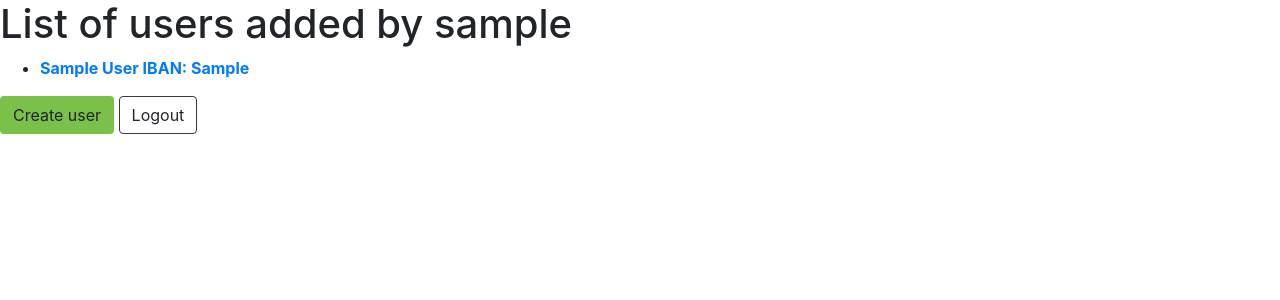
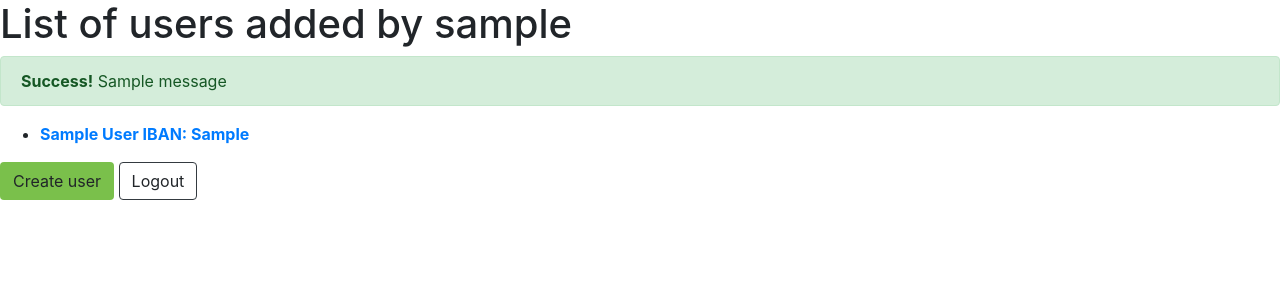
Before and after one commit to Habbi95/django-iban-app, a Django app: page /crud/get_users in a window 1280 px wide. Shown: the top 300 px of the page. Run offline with Django 4.2, Linux system fonts and the light colour scheme; a user stored in the database is signed in; tables that the repository leaves empty hold one stand-in row (values such as "Sample post"); one stand-in notice (Sample message) is shown; some libraries are stand-ins or nearby versions.

Commit message:
Added messages to main get_users view

```diff
--- a/iban_crud/templates/get_users.html
+++ b/iban_crud/templates/get_users.html
@@ -12,6 +12,21 @@
     </head>
     <body>
         <h1>List of users added by {{ request.user.username }}</h1>
+        {% if messages %}
+            {% for message in messages %}
+                {% if message.tags == "success" %}
+                    <div class="alert alert-success">
+                        <strong>Success!</strong> {{ message }}
+                        <br>
+                    </div>
+                {% else %}
+                    <div class="alert alert-danger">
+                        <strong>Error</strong> {{ message }}
+                        <br>
+                    </div>
+                {% endif %}
+            {% endfor %}
+        {% endif %}
         {% if iban_user_list %}
             <ul>
             {% for user in iban_user_list %}
--- a/iban_crud/views.py
+++ b/iban_crud/views.py
@@ -1,6 +1,7 @@
 from django.contrib.auth.decorators import login_required
 from django.shortcuts import render, redirect
-from django.http import Http404, HttpResponseRedirect
+from django.http import Http404
+from django.contrib import messages
 
 from .models import IBANUser
 from .forms import IBANUserForm
@@ -21,6 +22,7 @@ def delete_user(request, user_id):
         raise Http404("User does not exist. Please check the owner of the user")
 
     iban_user.delete()
+    messages.success(request, 'User deleted')
     return redirect(get_users)
 
 @login_required
@@ -48,7 +50,13 @@ def create_or_update_user(request, user_id=None):
                 iban = iban_user.iban
 
             IBANUser.objects.update_or_create(first_name=first_name, last_name=last_name, created_by=created_by, iban=iban, defaults=defaults)
-            return redirect(get_users)
+            messages.success(request, 'User created' if not user_id else 'User updated')
+        else:
+            list_of_errors = form.errors.as_data()
+            for error in list_of_errors:
+                messages.error(request, str(list_of_errors[error].pop()))
+
+        return redirect(get_users)
 
     else:
         # GET method, it could be modify page or create new one
```
